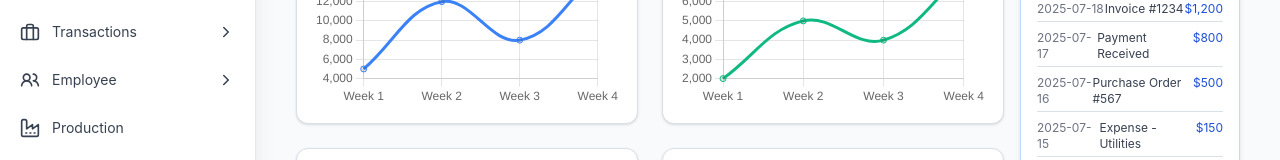
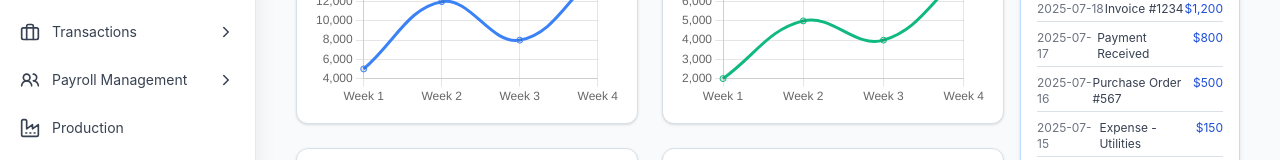
Before and after one commit to HkSoft83/AccERP, a React (Vite) app: page / in a window 1280 px wide. Shown: the part 414-574 px from the top of the page. Built offline with nearby package versions, Linux system fonts and the light colour scheme.

Commit message:
add new employee submenu is removed as this option is existed in employee database

```diff
--- a/src/components/Layout.jsx
+++ b/src/components/Layout.jsx
@@ -45,9 +45,8 @@ const navItems = [
     ]
   },
   {
-    name: 'Employee', path: '/employee', icon: Users2,
+    name: 'Payroll Management', path: '/employee', icon: Users2,
     subItems: [
-      { name: 'Add New Employee', path: '/employee/add' },
       { name: 'Employee Database', path: '/employee/database' },
     ]
   },
```
